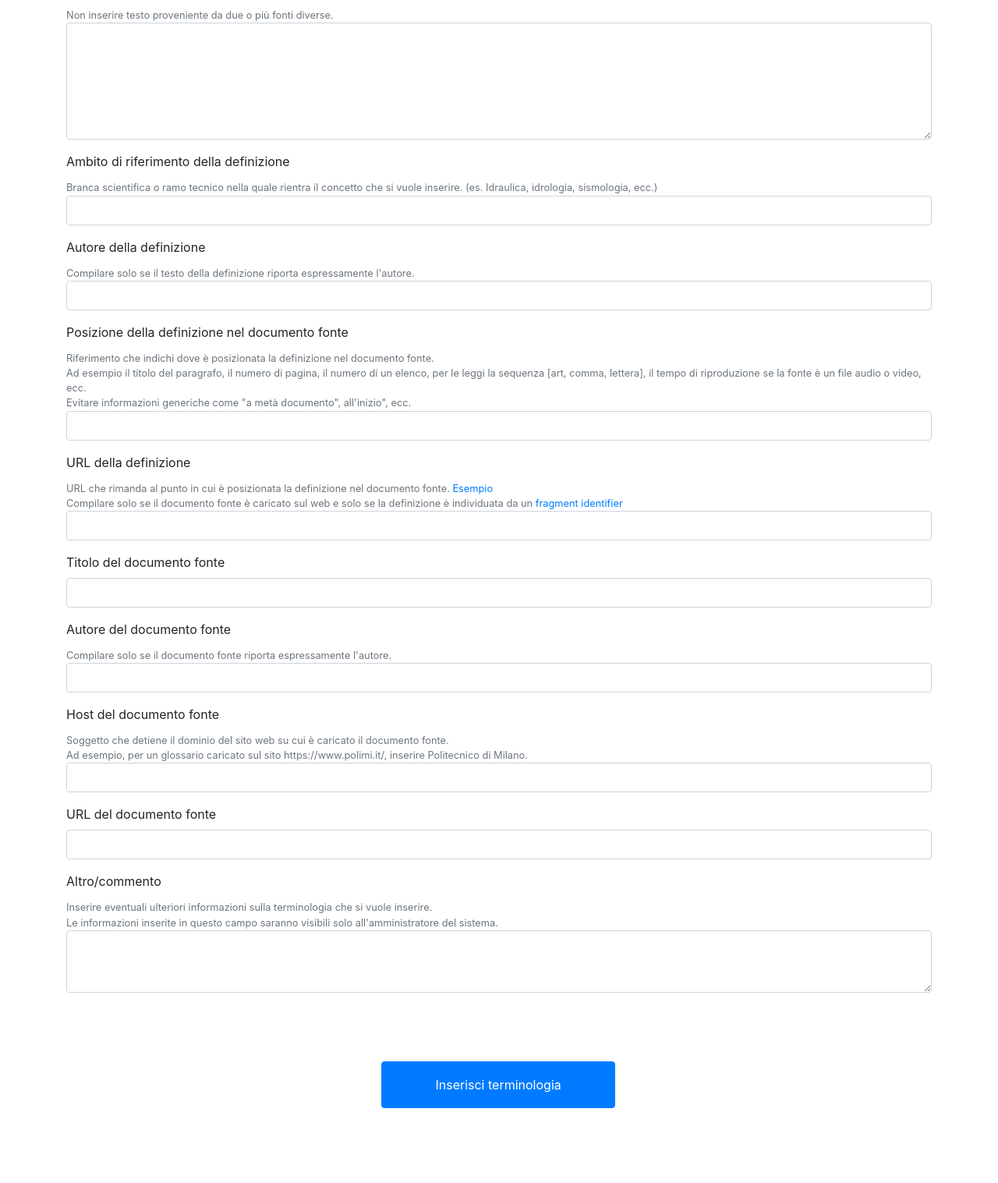
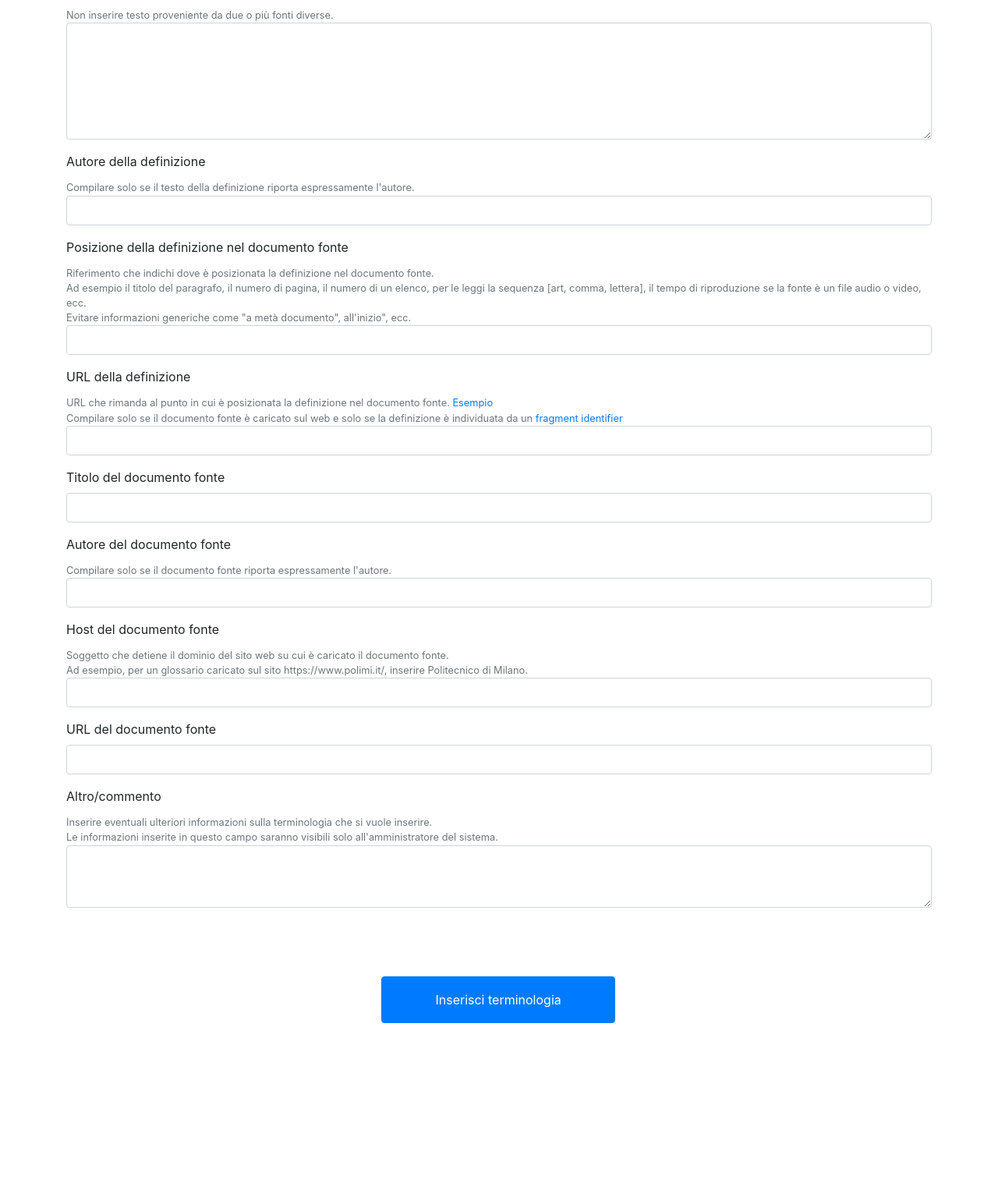
Before and after one commit to tommasosansone91/Metaglossario-Gestisco, a Django app: page /aggiungi_terminologia in a window 1280 px wide. Shown: the part 517-2034 px from the top of the page at 78% size. After the commit the page ends 1829 px from the top, so only its background shows below. Run offline with Django 3.2, Linux system fonts and the light colour scheme; some libraries are stand-ins or nearby versions.

Commit message:
tolto ambito di riferimento da aggiungi terminologia

```diff
--- a/app_metaglossario/templates/aggiungi_terminologia.html
+++ b/app_metaglossario/templates/aggiungi_terminologia.html
@@ -39,11 +39,11 @@
             </div>
 
 
-            <div class="form-group">
+            <!-- <div class="form-group">
                   <label for="glossary_entry_input_4">Ambito di riferimento della definizione</label>
-                  <small id="inputHelp" class="form-text text-muted">Branca scientifica o ramo tecnico nella quale rientra il concetto che si vuole inserire. (es. Idraulica, idrologia, sismologia, ecc.)</small>
-                  <input name="Ambito_riferimento" type="text" class="form-control" placeholder="">
-            </div>
+                  <small id="inputHelp" class="form-text text-muted">Branca scientifica o ramo tecnico nella quale rientra il concetto che si vuole inserire. (es. Idraulica, idrologia, sismologia, ecc.)</small>-->
+                   <input name="Ambito_riferimento" type="hidden" class="form-control" placeholder="">
+            <!-- </div> -->
 
 
             <div class="form-group"">
```
Also changed, not shown: 1 other file.
